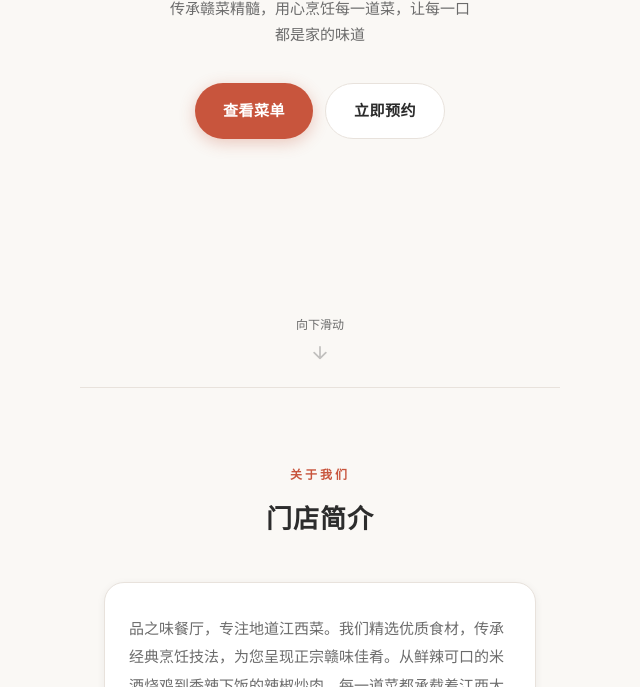
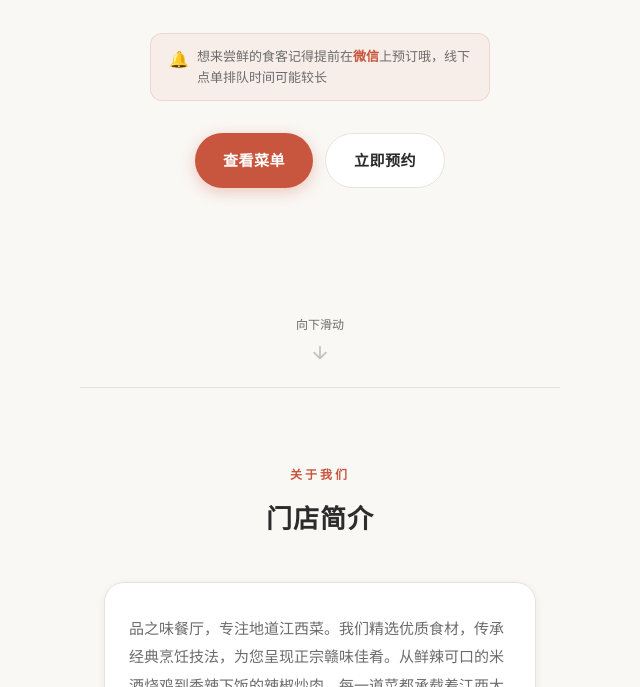
Before and after one commit to czycx77777789-arch/my-restaurant, a plain HTML site: page index.html in a window 1280 px wide. Shown: the part 413-1100 px from the top of the page, without its empty margins (320-960 px from the left). Drawn offline with Linux system fonts and the light colour scheme.

Commit message:
Update index.html

```diff
--- a/index.html
+++ b/index.html
@@ -212,6 +212,34 @@
       position: relative;
       z-index: 1;
       margin-bottom: 36px;
+    }
+
+    /* Hero Notice */
+    .hero-notice {
+      display: inline-flex;
+      align-items: flex-start;
+      gap: 8px;
+      padding: 12px 18px;
+      background: rgba(200,85,61,0.06);
+      border: 1px solid rgba(200,85,61,0.15);
+      border-radius: 12px;
+      font-size: 13px;
+      color: var(--color-text-light);
+      line-height: 1.6;
+      margin-bottom: 32px;
+      position: relative;
+      z-index: 1;
+      max-width: 340px;
+      text-align: left;
+    }
+    .hero-notice-icon {
+      font-size: 16px;
+      flex-shrink: 0;
+      margin-top: 1px;
+    }
+    .hero-notice strong {
+      color: var(--color-accent);
+      font-weight: 600;
     }
     .hero-actions {
       display: flex;
@@ -707,6 +735,10 @@
     <div class="hero-badge">地道江西风味</div>
     <h1>品之味<em>餐厅</em></h1>
     <p>传承赣菜精髓，用心烹饪每一道菜，让每一口都是家的味道</p>
+    <div class="hero-notice fade-in">
+      <span class="hero-notice-icon">🔔</span>
+      <span>想来尝鲜的食客记得提前在<strong>微信</strong>上预订哦，线下点单排队时间可能较长</span>
+    </div>
     <div class="hero-actions">
       <a href="#menu" class="btn btn-primary">查看菜单</a>
       <a href="#reservation" class="btn btn-outline">立即预约</a>
```
